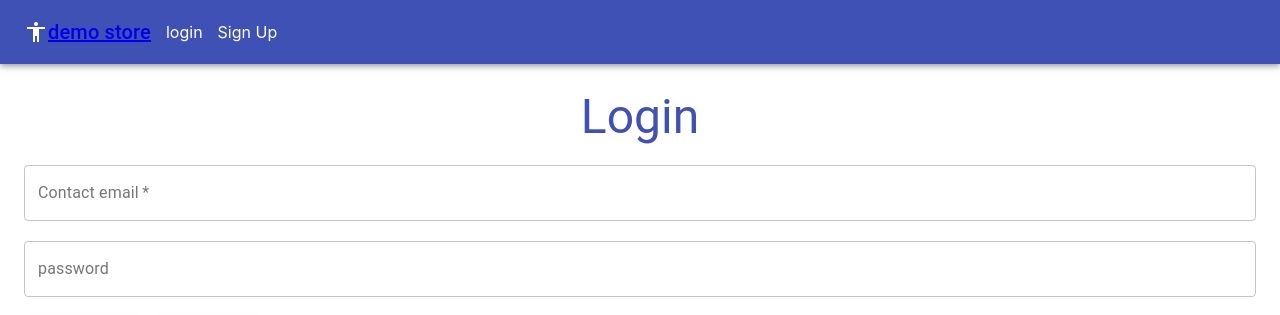
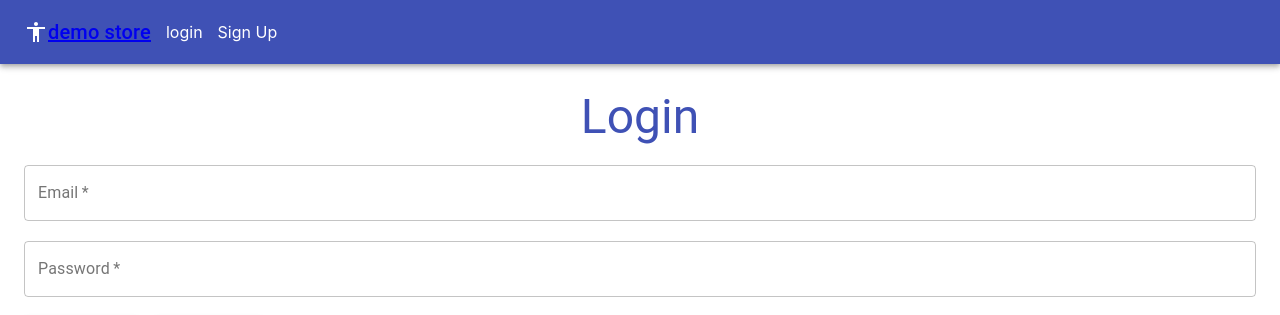
Before and after one commit to demetreades/express-demo-store, a React (Create React App) app in the folder client/: page /login in a window 1280 px wide. Shown: the top 315 px of the page. Built offline with nearby package versions, Linux system fonts and the light colour scheme.

Commit message:
console removed required added

```diff
--- a/client/src/pages/Login.js
+++ b/client/src/pages/Login.js
@@ -35,7 +35,6 @@ const Login = () => {
 			setPasswordError(true);
 		}
 		if (email && password) {
-			console.log(email, password);
 			try {
 				axios
 					.post('http://localhost:5000/users/login', {
@@ -75,7 +74,7 @@ const Login = () => {
 						onChange={(e) => setEmail(e.target.value)}
 						className={classes.field}
 						variant="outlined"
-						label="Contact email"
+						label="Email"
 						fullWidth
 						error={emailError}
 						required
@@ -84,9 +83,10 @@ const Login = () => {
 						onChange={(e) => setPassword(e.target.value)}
 						className={classes.field}
 						variant="outlined"
-						label="password"
+						label="Password"
 						error={passwordError}
 						fullWidth
+						required
 					/>
 					<Button variant="contained" onClick={() => history.push('/')}>
 						Back Home
```
